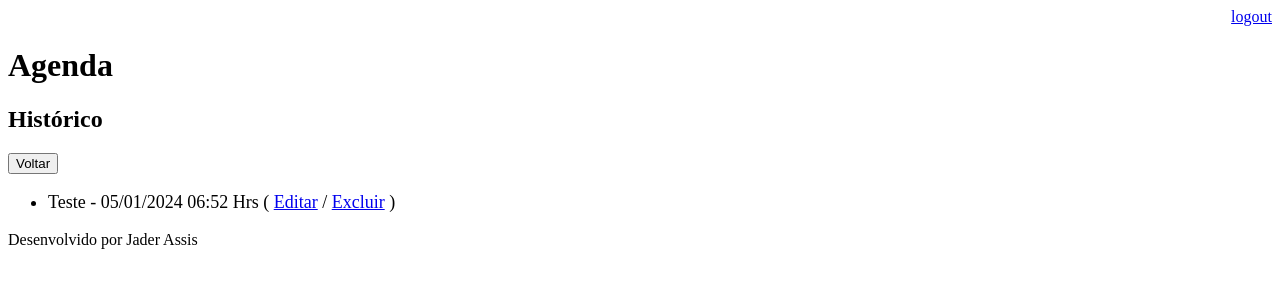
After one commit to jadevassis/agenda, a Django app: page /agenda/historico/ in a window 1280 px wide. The commit adds this page. Shown: the top 300 px of the page. Run offline with Django 5.2, Linux system fonts and the light colour scheme; a user stored in the database is signed in; data comes from the database, SQL or seed files in the repository.

Commit message:
Feita nova página de histórico com botão para verificar eventos já passados

```diff
--- /dev/null
+++ b/templates/historico.html
@@ -0,0 +1,19 @@
+{% extends "model-page.html" %}
+
+{% block content %}
+    <h2>Histórico</h2>
+    <a href="../">
+        <button type="button">Voltar</button>
+    </a>
+    <ul style="font-size: 18px">
+        {% for evento in eventos %}
+            <li>
+                <div>
+                    {{ evento.titulo }} - {{ evento.get_data_evento }}
+                    ( <a href="../evento/?id={{ evento.id }}">Editar</a>
+                    / <a href="../evento/delete/{{ evento.id }}/">Excluir</a> )
+                </div>
+            </li>
+        {% endfor %}
+    </ul>
+{% endblock %}
```
Also changed, not shown: templates/agenda.html (+7 -4 lines).
